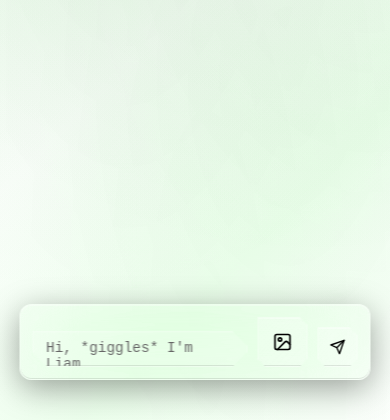
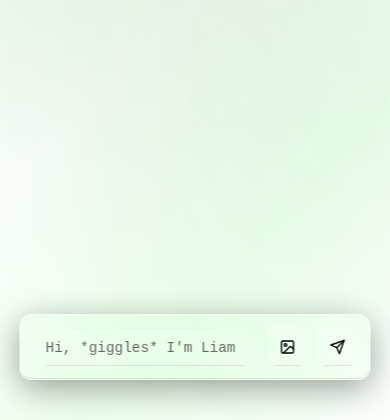
Before and after one commit to nathanladner-cell/liamaivision, a Flask app: page /chat in a window 390 px wide. Shown: the part 424-844 px from the top of the page. Run offline with Flask 3, Linux system fonts and the light colour scheme; some libraries are stand-ins or nearby versions.

Commit message:
Ensure upload button matches send button size across all screen sizes
- Desktop: 50px x 50px
- Tablet (768px): 40px x 40px
- Mobile (480px): 36px x 36px
- Small mobile (320px): 32px x 32px
- Icons scale proportionally with buttons

```diff
--- a/rag/templates/chat.html
+++ b/rag/templates/chat.html
@@ -777,6 +777,14 @@
                 width: 14px; /* Even smaller icon */
                 height: 14px;
             }
+            .upload-button {
+                width: 36px; /* Match send button size */
+                height: 36px;
+            }
+            .upload-button svg {
+                width: 14px; /* Match send button icon size */
+                height: 14px;
+            }
             .chat-messages {
                 width: 95%;
                 max-height: calc(100vh - 110px); /* More chat space */
@@ -835,6 +843,14 @@
             }
             .send-button svg {
                 width: 12px; /* Very small icon */
+                height: 12px;
+            }
+            .upload-button {
+                width: 32px; /* Match send button size */
+                height: 32px;
+            }
+            .upload-button svg {
+                width: 12px; /* Match send button icon size */
                 height: 12px;
             }
             .chat-messages {
@@ -910,8 +926,16 @@
                 width: 40px; /* Smaller button */
                 height: 40px;
             }
+            .upload-button {
+                width: 40px; /* Match send button size */
+                height: 40px;
+            }
             .send-button svg {
                 width: 16px; /* Smaller icon */
+                height: 16px;
+            }
+            .upload-button svg {
+                width: 16px; /* Match send button icon size */
                 height: 16px;
             }
             .chat-input {
```
